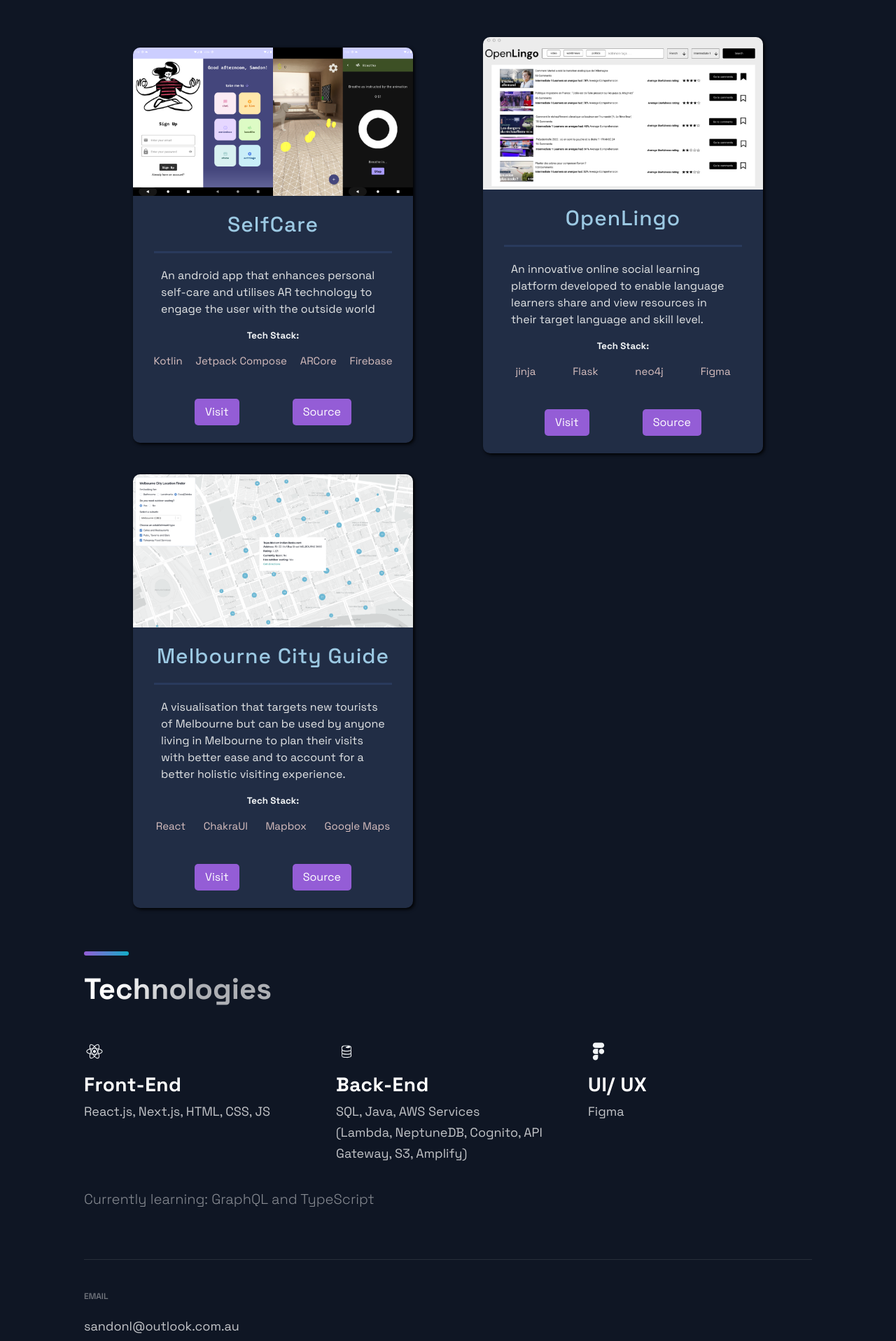
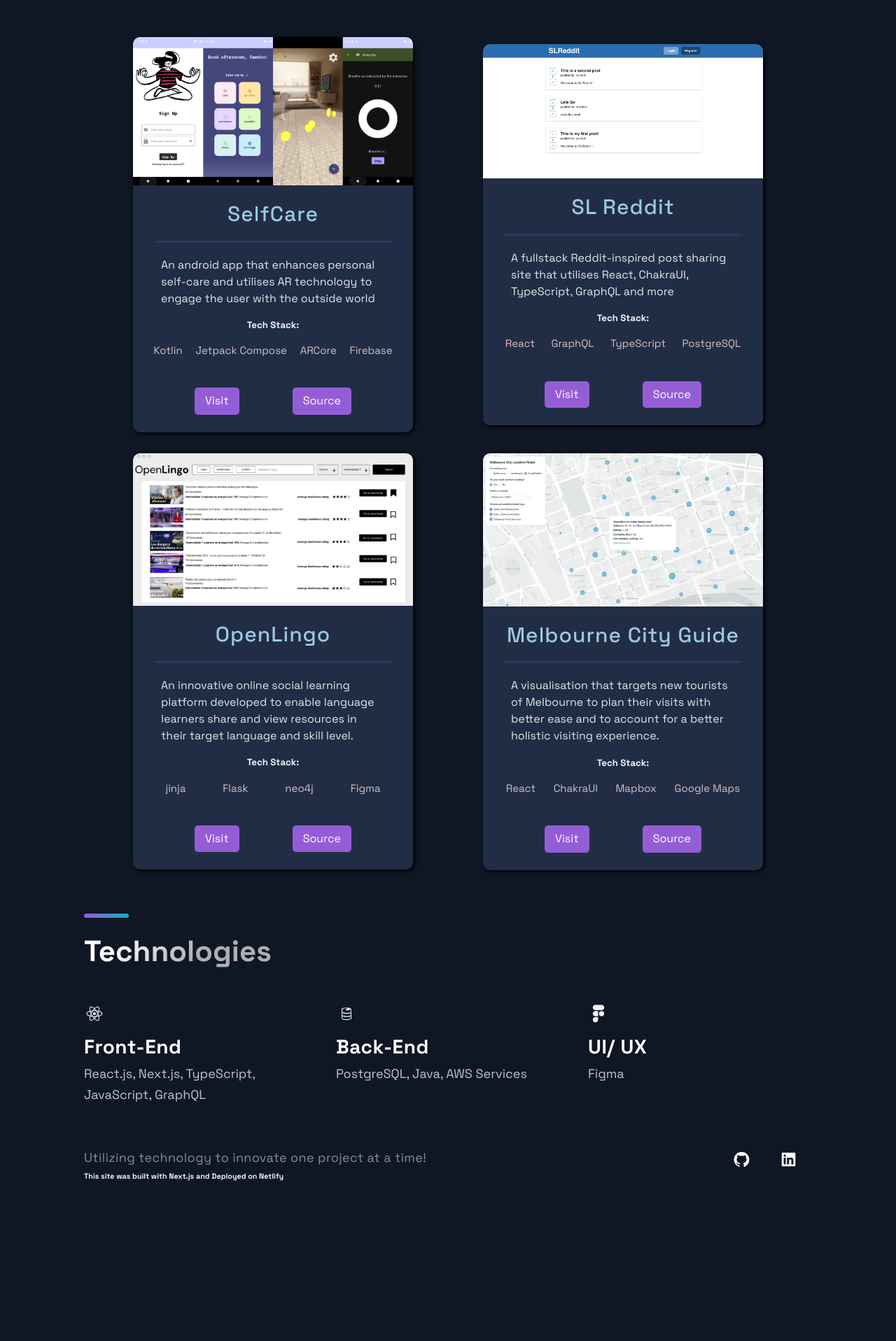
Before and after one commit to sandonl/portfolio, a Next.js app: page / in a window 1280 px wide. Shown: the part 880-2797 px from the top of the page at 70% size. After the commit the page ends 2617 px from the top, so only its background shows below. Built offline with nearby package versions, Linux system fonts and the light colour scheme.

Commit message:
added new project - SLReddit

```diff
--- a/src/components/Footer/Footer.js
+++ b/src/components/Footer/Footer.js
@@ -17,14 +17,14 @@ import {
 const Footer = () => {
   return (
     <FooterWrapper>
-      <LinkList>
+      {/* <LinkList>
         <LinkColumn>
           <LinkTitle>Email</LinkTitle>
           <LinkItem href="mailto:sandonl@outlook.com.au">
             sandonl@outlook.com.au
           </LinkItem>
         </LinkColumn>
-      </LinkList>
+      </LinkList> */}
       <SocialIconsContainer>
         <CompanyContainer>
           <Slogan>
--- a/src/components/Header/Header.js
+++ b/src/components/Header/Header.js
@@ -24,7 +24,7 @@ const Header = () => (
             color: "white",
           }}
         >
-          <DiCssdeck size="2.5rem" /> <Span>Sandon Lai</Span>
+          <DiCssdeck size="2.5rem" /> <Span> Sandon Lai</Span>
         </a>
       </Link>
     </Div1>
--- a/src/components/Header/HeaderStyles.js
+++ b/src/components/Header/HeaderStyles.js
@@ -21,6 +21,7 @@ export const Container = styled.div`
 
 export const Span = styled.span`
   font-size: 2rem;
+  margin-left: 1em;
 `;
 
 export const Div1 = styled.div`
@@ -116,6 +117,7 @@ export const NavProductsIcon = styled(IoIosArrowDropdown)`
 // Social Icons (Container)
 export const SocialIcons = styled.a`
   transition: 0.3s ease;
+  margin: 0em 1em 0em 1em;
   color: white;
   border-radius: 50px;
   width: 3.5rem;
--- a/src/components/Hero/Hero.js
+++ b/src/components/Hero/Hero.js
@@ -17,8 +17,8 @@ const Hero = (props) => (
         I'm Sandon, <br />a Full-Stack Developer from Melbourne
       </SectionTitle>
       <SectionText>
-        I'm interested in building innovative projects <br />
-        and also exploring Web3 Technologies.
+        I'm interested in building innovative projects, exploring the <br />
+        metaspace and learning Korean!
       </SectionText>
       <Button
         onClick={() => window.open("https://github.com/sandonl", "_blank")}
--- a/src/components/Technologies/Technologies.js
+++ b/src/components/Technologies/Technologies.js
@@ -34,7 +34,9 @@ const Technologies = () => (
         <DiReact size="3rem" style={{ alignSelf: "left" }} />
         <ListContainer>
           <ListTitle>Front-End</ListTitle>
-          <ListParagraph>React.js, Next.js, HTML, CSS, JS</ListParagraph>
+          <ListParagraph>
+            React.js, Next.js, TypeScript, JavaScript, GraphQL
+          </ListParagraph>
         </ListContainer>
       </ListItem>
       <ListItem>
@@ -42,8 +44,7 @@ const Technologies = () => (
         <ListContainer>
           <ListTitle>Back-End</ListTitle>
           <ListParagraph>
-            SQL, Java, AWS Services <br />
-            (Lambda, NeptuneDB, Cognito, API Gateway, S3, Amplify)
+            PostgreSQL, Java, AWS Services <br />
           </ListParagraph>
         </ListContainer>
       </ListItem>
@@ -55,7 +56,7 @@ const Technologies = () => (
         </ListContainer>
       </ListItem>
     </List>
-    <SectionText>Currently learning: GraphQL and TypeScript</SectionText>
+    {/* <SectionText>Currently learning: GraphQL and TypeScript</SectionText> */}
   </Section>
 );
 
--- a/src/constants/constants.js
+++ b/src/constants/constants.js
@@ -11,6 +11,16 @@ export const projects = [
     id: 0,
   },
   {
+    title: "SL Reddit",
+    description:
+      "A fullstack Reddit-inspired post sharing site that utilises React, ChakraUI, TypeScript, GraphQL and more",
+    image: "/images/slreddit.png",
+    tags: ["React", "GraphQL", "TypeScript", "PostgreSQL"],
+    source: "https://github.com/sandonl/sl-redditserver",
+    visit: "https://sandonl.com",
+    id: 1,
+  },
+  {
     title: "OpenLingo",
     description:
       "An innovative online social learning platform developed to enable language learners share and view resources in their target language and skill level.",
@@ -18,28 +28,18 @@ export const projects = [
     tags: ["jinja", "Flask", "neo4j", "Figma"],
     source: "https://github.com/jjkuang123/Technology-Innovation-Project",
     visit: "https://www.youtube.com/watch?v=1f6BDFK9Fsg&t",
-    id: 1,
+    id: 2,
   },
   {
     title: "Melbourne City Guide",
     description:
-      "A visualisation that targets new tourists of Melbourne but can be used by anyone living in Melbourne to plan their visits with better ease and to account for a better holistic visiting experience.",
+      "A visualisation that targets new tourists of Melbourne to plan their visits with better ease and to account for a better holistic visiting experience.",
     image: "/images/MelbourneGuide.png",
     tags: ["React", "ChakraUI", "Mapbox", "Google Maps"],
     source: "https://github.com/erickteowarang/geom90007-assignment3",
     visit: "https://mystifying-jennings-d097dc.netlify.app/",
-    id: 2,
+    id: 3,
   },
-  // {
-  //   title: "Interactive Whiteboard",
-  //   description:
-  //     "A project that involved creating a distributed and interactive whiteboard in which users can connect and draw interactively with each other",
-  //   image: "/images/whiteboard.png",
-  //   tags: ["Java", "JavaRMI", "Java Swing"],
-  //   source: "https://github.com/sandonl/distributed-whiteboard",
-  //   visit: "https://github.com/sandonl/distributed-whiteboard",
-  //   id: 3,
-  // },
 ];
 
 export const TimeLineData = [
```
Also changed, not shown: public/images/slreddit.png (added), public/images/whiteboard.png (deleted).
